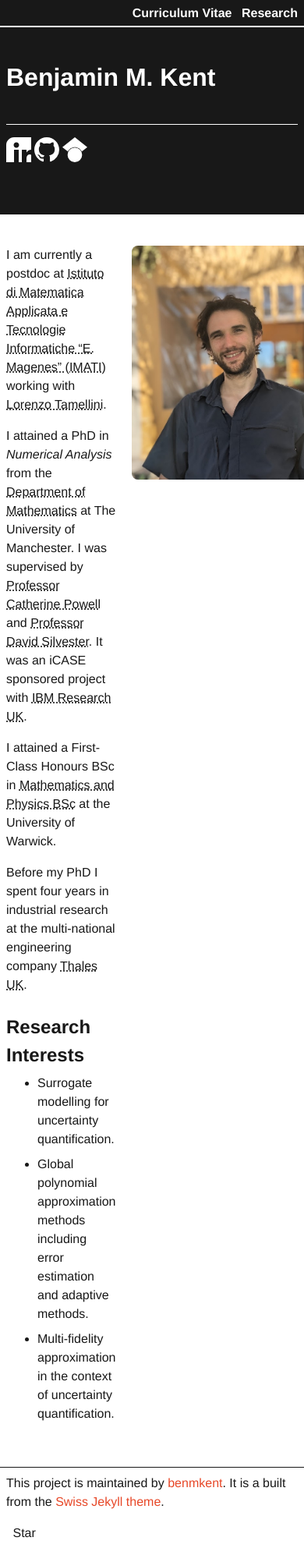
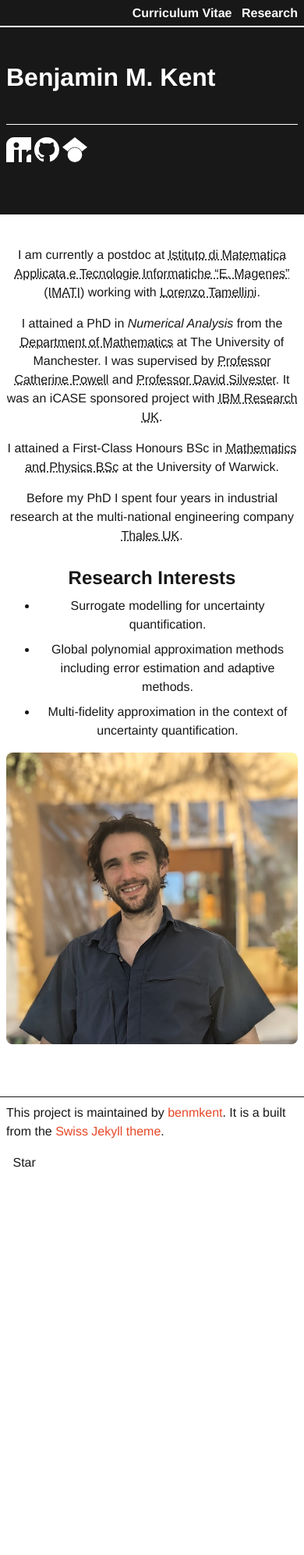
Before and after one commit to benmkent/benmkent.github.io, a Jekyll site: the page built from index.md, in a window 390 px wide. Shown: the whole page at 78% size. Built offline with Jekyll 4.4.1, drawn with Linux system fonts in a browser that asks for light colours; after the commit the page ends 1519 px from its top, so only the background shows below that.

Commit message:
Update _components.scss

```diff
--- a/_sass/_components.scss
+++ b/_sass/_components.scss
@@ -154,16 +154,21 @@ code {
 }
 
 .content-with-image .image-right img {
-  max-width: 300px; /* Ensure the image is responsive */
-  height: auto;
+  max-width: 100%; /* Ensure the image is responsive */
+  height: auto; /* Maintain aspect ratio */
   border-radius: 8px; /* Optional: Add rounded corners */
 }
 
-@media (max-width: 300px) {
-    .content-with-image {
-    }
-    .content-with-image .prose {
-      margin-right: 0;
-      flex-direction: column;
-    }
+@media (max-width: 768px) {
+  .content-with-image {
+    flex-direction: column; /* Stack elements vertically */
+    align-items: center; /* Center-align items */
+  }
+  .content-with-image .prose {
+    margin-right: 0; /* Remove horizontal margin */
+    text-align: center; /* Optional: Center-align text */
+  }
+  .content-with-image .image-right {
+    margin-bottom: 20px; /* Add spacing below the image */
+  }
 }
```
